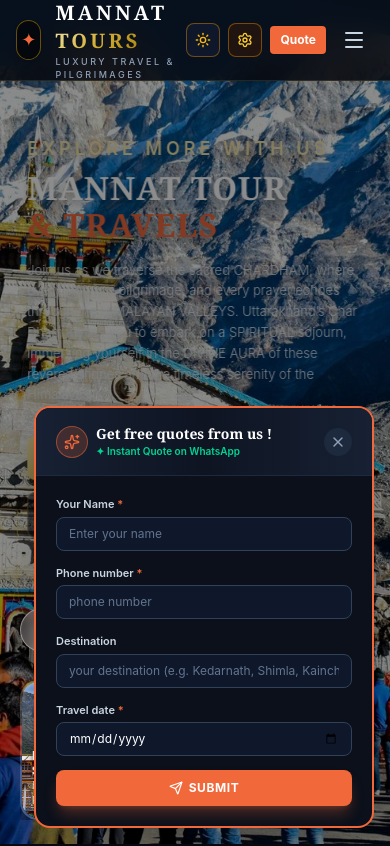
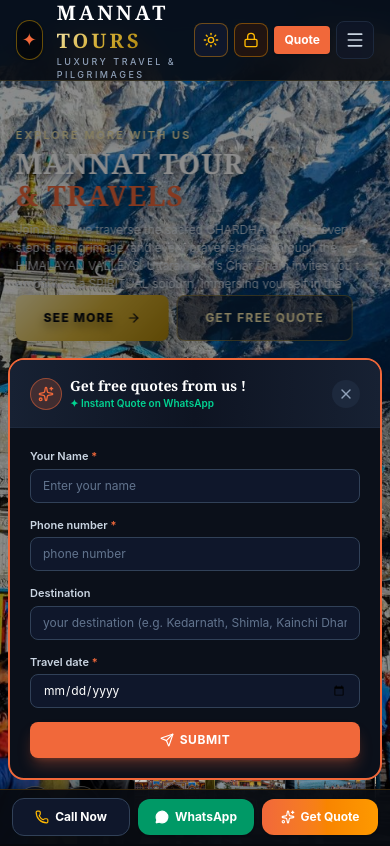
Before and after one commit to aadipaul68-hash/mannat-travels, a React (Vite) app: page / in a window 390 px wide. Shown: the top 846 px of the page. Built offline with nearby package versions, Linux system fonts and the light colour scheme.

Commit message:
Optimize full mobile responsiveness, slider sizing and add mobile sticky action bar

```diff
--- a/src/App.tsx
+++ b/src/App.tsx
@@ -237,7 +237,7 @@
           </div>
 
           {/* Mobile hamburger */}
-          <div className="flex items-center gap-2 md:hidden">
+          <div className="flex items-center gap-1.5 md:hidden">
             <button
               onClick={toggleTheme}
               className={`p-2 rounded-lg border text-xs font-bold ${
@@ -253,21 +253,22 @@
               onClick={() => setIsAdminModalOpen(true)}
               className="p-2 text-amber-300 bg-amber-950/40 border border-amber-500/40 rounded-lg text-xs font-bold"
               aria-label="Manage Packages"
+              title="Admin Panel"
             >
-              <Settings className="w-4 h-4" />
+              <Lock className="w-4 h-4 text-amber-400" />
             </button>
             <button
               onClick={() => setIsQuotePopupOpen(true)}
-              className="px-2.5 py-1.5 text-xs bg-[#f1683a] text-white font-bold rounded"
+              className="px-2.5 py-1.5 text-xs bg-[#f1683a] text-white font-bold rounded shadow-sm"
             >
               Quote
             </button>
             <button
               onClick={() => setMobileMenuOpen(!mobileMenuOpen)}
-              className="p-2 text-slate-300 hover:text-white"
+              className="p-2 text-slate-300 hover:text-white rounded-lg bg-slate-900/60 border border-slate-800"
               aria-label="Toggle menu"
             >
-              {mobileMenuOpen ? <X className="w-6 h-6" /> : <Menu className="w-6 h-6" />}
+              {mobileMenuOpen ? <X className="w-5 h-5" /> : <Menu className="w-5 h-5" />}
             </button>
           </div>
         </div>
@@ -982,6 +983,39 @@
         </div>
       </footer>
 
+      {/* Spacing for mobile bottom floating bar */}
+      <div className="h-16 md:hidden" />
+
+      {/* ✦ Mobile Floating Action Bar (Sticky at Bottom for smartphones) ✦ */}
+      <div className="md:hidden fixed bottom-0 left-0 right-0 z-40 bg-[#080B11]/95 backdrop-blur-lg border-t border-amber-500/20 px-3 py-2 flex items-center justify-between gap-2 shadow-[0_-4px_20px_rgba(0,0,0,0.5)]">
+        <a
+          href={`tel:${SITE_INFO.phone}`}
+          className="flex-1 py-2.5 px-2 rounded-xl bg-slate-900 border border-slate-700 hover:border-amber-400 text-white text-xs font-bold flex items-center justify-center gap-1.5 transition active:scale-95"
+        >
+          <Phone className="w-3.5 h-3.5 text-amber-400" />
+          <span>Call Now</span>
+        </a>
+
+        <a
+          href={getGeneralWhatsAppUrl()}
+          target="_blank"
+          rel="noopener noreferrer"
+          className="flex-1 py-2.5 px-2 rounded-xl bg-emerald-600 hover:bg-emerald-500 text-white text-xs font-bold flex items-center justify-center gap-1.5 transition shadow-sm active:scale-95"
+        >
+          <MessageCircle className="w-3.5 h-3.5 fill-white" />
+          <span>WhatsApp</span>
+        </a>
+
+        <button
+          type="button"
+          onClick={() => setIsQuotePopupOpen(true)}
+          className="flex-1 py-2.5 px-2 rounded-xl bg-gradient-to-r from-[#f1683a] to-amber-500 text-white text-xs font-bold flex items-center justify-center gap-1.5 transition shadow-sm active:scale-95 cursor-pointer"
+        >
+          <Sparkles className="w-3.5 h-3.5" />
+          <span>Get Quote</span>
+        </button>
+      </div>
+
       {/* ✦ Tour Details Modal ✦ */}
       <TourDetailModal tour={selectedTour} onClose={() => setSelectedTour(null)} />
 
--- a/src/components/AdiyogiPopupModal.tsx
+++ b/src/components/AdiyogiPopupModal.tsx
@@ -39,7 +39,7 @@
 
   return (
     <div
-      className="fixed bottom-4 right-4 z-[9999] max-w-[340px] sm:max-w-[380px] w-full"
+      className="fixed inset-x-2 bottom-16 sm:inset-x-auto sm:bottom-4 sm:right-4 z-[9999] sm:max-w-[380px] w-auto max-h-[85vh] overflow-y-auto"
       role="dialog"
       aria-modal="true"
     >
--- a/src/index.css
+++ b/src/index.css
@@ -324,39 +324,112 @@
   animation-delay: 1s !important;
 }
 
-/* Responsive adjustments */
+/* Responsive adjustments for mobile and tablets */
 @media screen and (max-width: 768px) {
+  .adiyogi-carousel {
+    height: 100svh;
+    min-height: 560px;
+  }
+
   .adiyogi-carousel .list .item .content {
     padding-right: 0;
-    top: 16%;
+    top: 15%;
     width: 92%;
+    max-width: 92%;
+    left: 50%;
+    transform: translateX(-50%);
+  }
+
+  .adiyogi-carousel .list .item .author {
+    font-size: 11px;
+    letter-spacing: 2px;
+    margin-bottom: 4px;
   }
 
   .adiyogi-carousel .list .item .title,
   .adiyogi-carousel .list .item .topic {
-    font-size: 32px;
+    font-size: clamp(1.75rem, 7vw, 2.3rem);
+    line-height: 1.15;
   }
 
   .adiyogi-carousel .list .item .des {
-    font-size: 13px;
+    font-size: 12px;
+    line-height: 1.5;
     width: 100%;
+    max-width: 100%;
+    padding: 10px 0 14px 0;
+    display: -webkit-box;
+    -webkit-line-clamp: 3;
+    -webkit-box-orient: vertical;
+    overflow: hidden;
+  }
+
+  .adiyogi-carousel .list .item .buttons {
+    display: flex;
+    flex-wrap: wrap;
+    gap: 8px;
+    margin-top: 6px;
+  }
+
+  .adiyogi-carousel .list .item .buttons a,
+  .adiyogi-carousel .list .item .buttons button {
+    padding: 10px 16px !important;
+    font-size: 11px !important;
   }
 
   .adiyogi-arrows {
-    top: 72%;
-    left: 20px;
+    position: absolute;
+    top: auto;
+    bottom: 20px;
+    left: 16px;
     right: auto;
+    width: auto;
+    max-width: none;
+    z-index: 35;
+    gap: 8px;
+  }
+
+  .adiyogi-arrows button {
+    width: 38px;
+    height: 38px;
+    font-size: 15px;
+    background-color: rgba(0, 0, 0, 0.6);
+    border: 1px solid rgba(255, 255, 255, 0.3);
   }
 
   .adiyogi-thumbnail {
-    bottom: 24px;
-    left: 20px;
-    gap: 10px;
+    bottom: 16px;
+    left: auto;
+    right: 14px;
+    max-width: 62%;
+    gap: 8px;
+    padding-bottom: 4px;
   }
 
   .adiyogi-thumbnail .item {
-    width: 100px;
-    height: 140px;
+    width: 72px;
+    height: 98px;
+    border-radius: 12px;
+    border-width: 1.5px;
+  }
+
+  .adiyogi-thumbnail .item img {
+    border-radius: 10px;
+  }
+
+  .adiyogi-thumbnail .item .content {
+    bottom: 4px;
+    left: 4px;
+    right: 4px;
+  }
+
+  .adiyogi-thumbnail .item .content .title {
+    font-size: 9px;
+    line-height: 1.1;
+  }
+
+  .adiyogi-thumbnail .item .content .description {
+    display: none;
   }
 }
 
```
